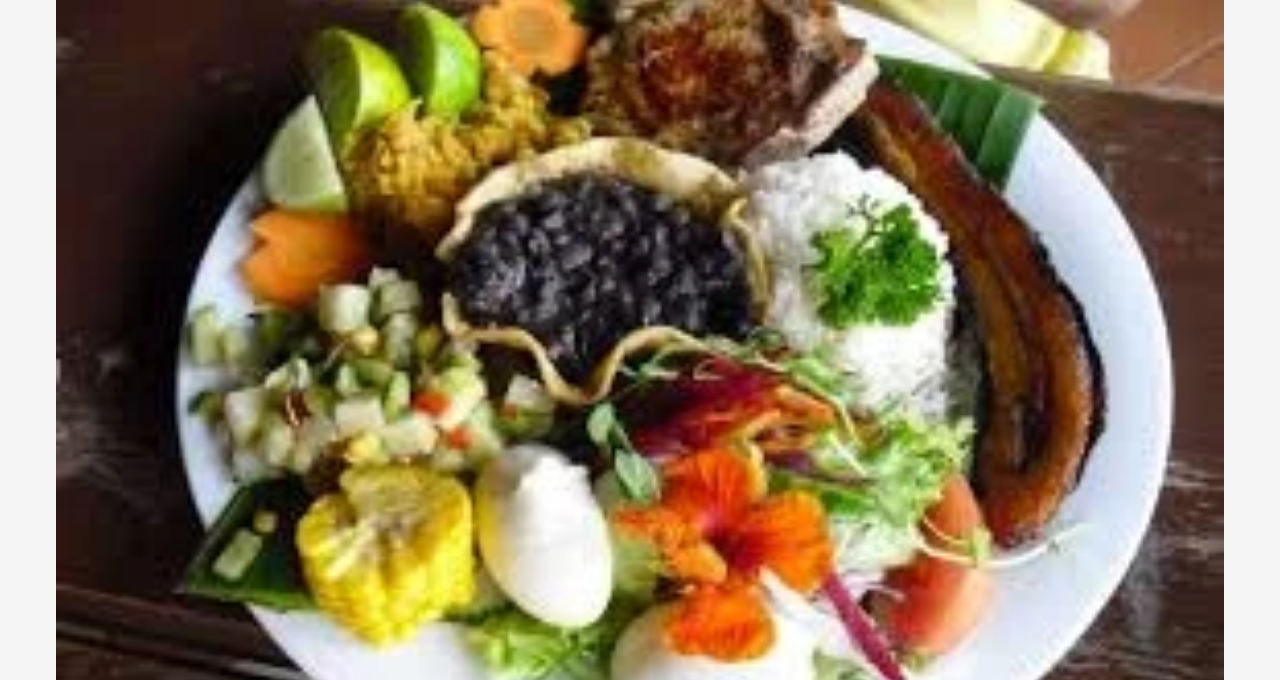
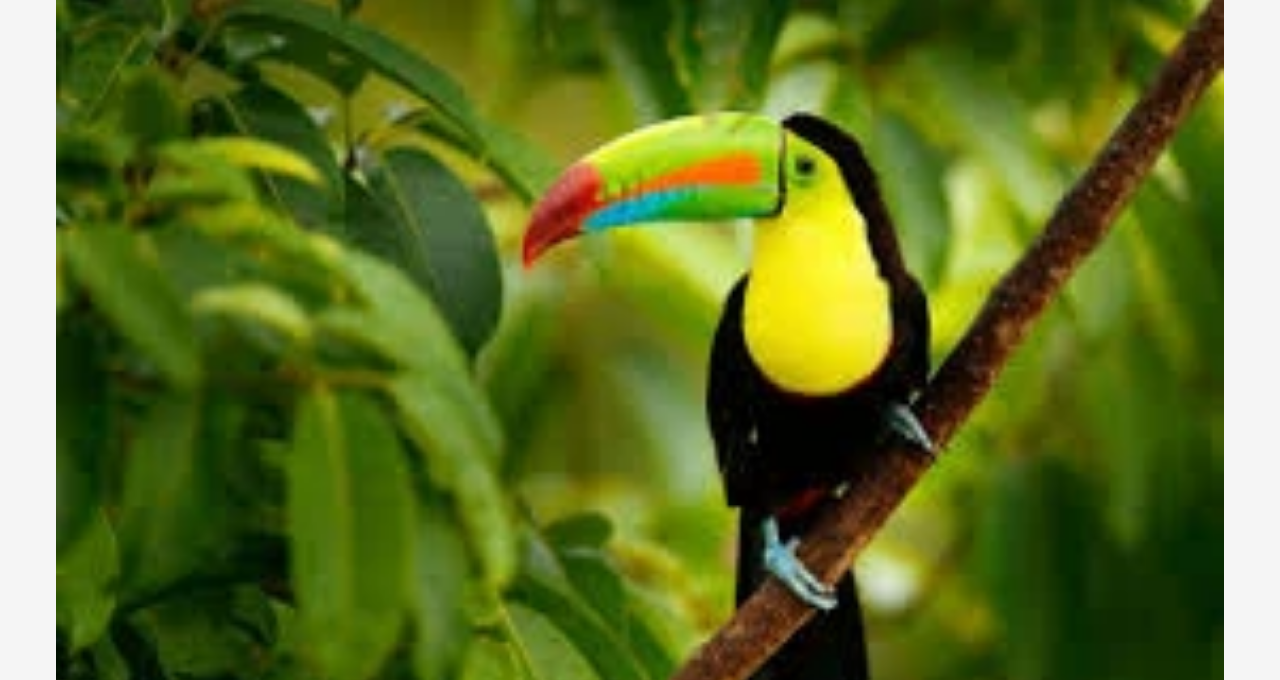
Before and after one commit to Roscent/wdd131, a plain HTML site: page place.html in a window 1280 px wide. Shown: the part 120-800 px from the top of the page. Drawn offline with Linux system fonts and the light colour scheme.

Commit message:
atlantic

```diff
--- a/place.html
+++ b/place.html
@@ -16,9 +16,9 @@
     <header>
         <h1>Costa Rica</h1>
         <picture>
-            <source media="(max-width: 599px)" srcset="images/costaa.webp">
-            <source media="(min-width: 600px)" srcset="images/rica.webp">
-            <img src="images/costaa.webp" alt="The science of biodiversity widelife in Costa Rica" width="1200" height="600">
+            <source media="(max-width: 599px)" srcset="images/rica.webp">
+            <source media="(min-width: 600px)" srcset="images/costaa.webp">
+            <img src="images/rica.webp" alt="The science of biodiversity widelife in Costa Rica" width="1200" height="600">
         </picture>
     </header>
 
```
